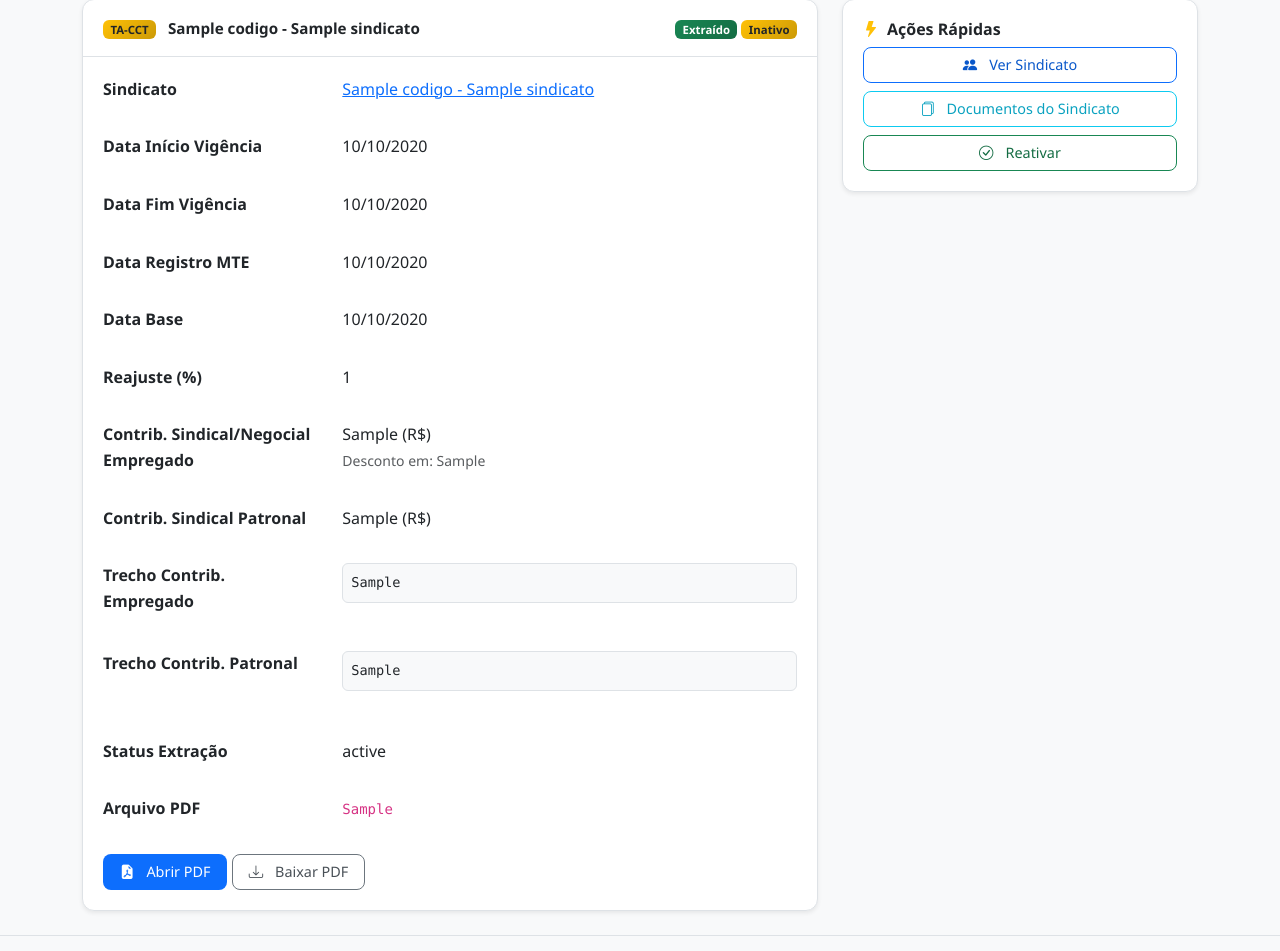
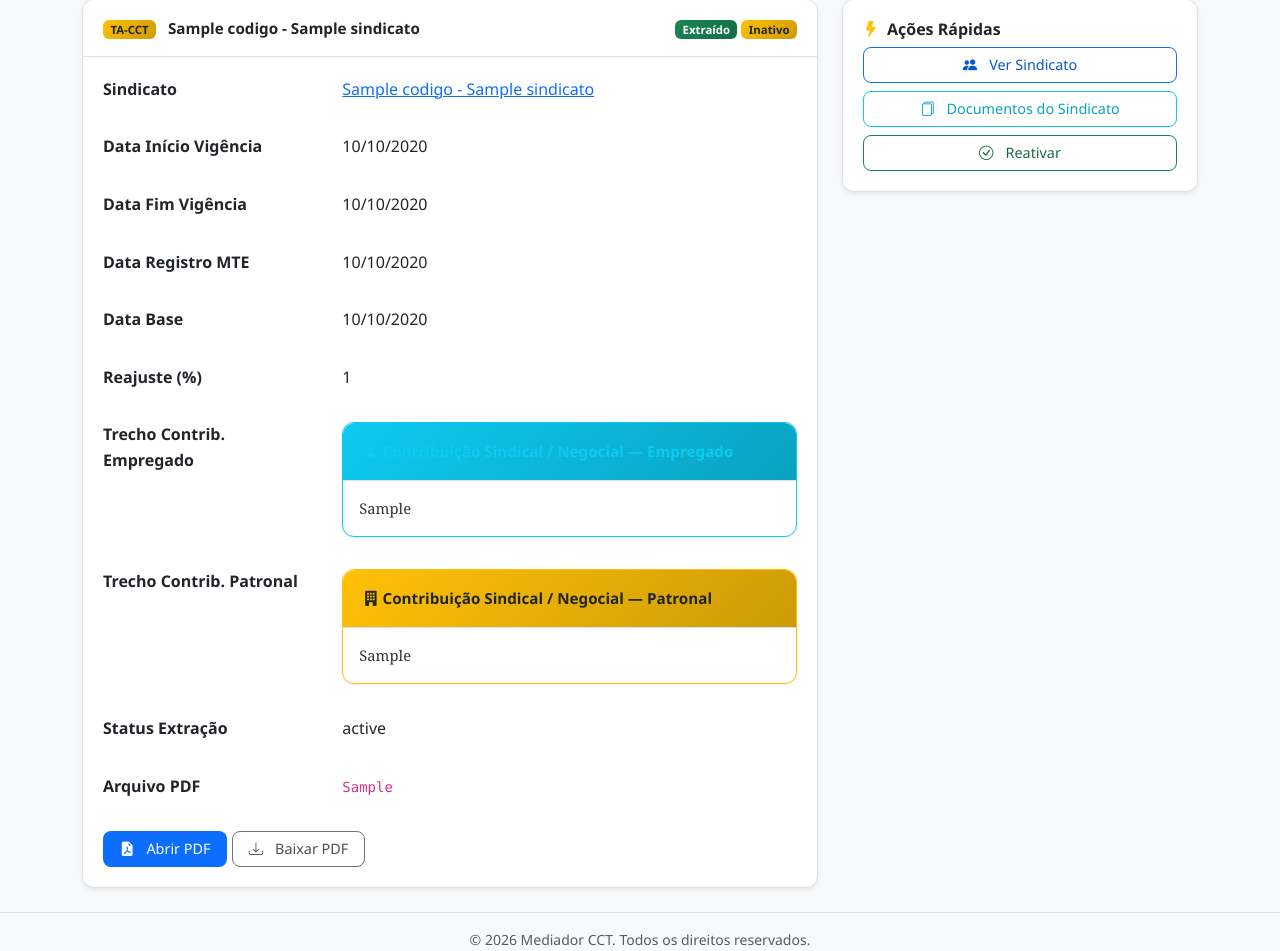
Before and after one commit to mazierogustavo50-maker/buscacct, a Django app: template templates/cctdashboard/detalhe_documento.html in a window 1280 px wide. Shown: the part 206-1157 px from the top of the page. Run offline with Django 5.2, Linux system fonts and the light colour scheme; the template is opened without the code that fills it: most values are stand-ins (such as "Sample title", 1, 10 or a date in 2020).

Commit message:
melhoria: remove exibição numérica de contribuições, mantém apenas trechos de texto
- Remove do template detalhe_documento.html os campos numéricos
  de Contrib. Sindical/Negocial Empregado e Patronal
- Reformata os trechos de contribuição em cards estilizados
  com fonte serifada e melhor legibilidade
- Ajusta extração de trechos: reduz threshold de delimitadores
  de 200 para 100 chars e mínimo de 30 para 20 chars
- Adiciona padrões flexíveis aos marcadores de empregado/patronal
  permitindo texto intermediário (ex: CLÁUSULA XX - CONTRIBUIÇÃO)
- Adiciona marcadores extras de fallback para empregado com
  maior tolerância a variações de texto nas CCTs

```diff
--- a/templates/cctdashboard/detalhe_documento.html
+++ b/templates/cctdashboard/detalhe_documento.html
@@ -62,41 +62,17 @@
                     <dt class="col-sm-4">Reajuste (%)</dt>
                     <dd class="col-sm-8">{{ documento.reajuste_percentual|default:"-" }}</dd>
 
-                    <dt class="col-sm-4">Contrib. Sindical/Negocial Empregado</dt>
-                    <dd class="col-sm-8">
-                        {% if documento.contribuicao_sindical_empregado %}
-                            {{ documento.contribuicao_sindical_empregado }}
-                            {% if documento.contribuicao_sindical_empregado > 0 and documento.contribuicao_sindical_empregado < 100 %}
-                                %
-                            {% else %}
-                                (R$)
-                            {% endif %}
-                        {% else %}
-                            -
-                        {% endif %}
-                        {% if documento.contribuicao_sindical_empregado_meses %}
-                            <br><small class="text-muted">Desconto em: {{ documento.contribuicao_sindical_empregado_meses }}</small>
-                        {% endif %}
-                    </dd>
-
-                    <dt class="col-sm-4">Contrib. Sindical Patronal</dt>
-                    <dd class="col-sm-8">
-                        {% if documento.contribuicao_sindical_patronal %}
-                            {{ documento.contribuicao_sindical_patronal }}
-                            {% if documento.contribuicao_sindical_patronal > 0 and documento.contribuicao_sindical_patronal < 100 %}
-                                %
-                            {% else %}
-                                (R$)
-                            {% endif %}
-                        {% else %}
-                            -
-                        {% endif %}
-                    </dd>
-
                     <dt class="col-sm-4">Trecho Contrib. Empregado</dt>
                     <dd class="col-sm-8">
                         {% if documento.trecho_contribuicao_empregado %}
-                            <pre class="bg-light p-2 rounded border" style="white-space: pre-wrap; max-height: 300px; overflow-y: auto; font-size: 0.85rem;">{{ documento.trecho_contribuicao_empregado }}</pre>
+                            <div class="card border-info">
+                                <div class="card-header bg-info bg-opacity-10 text-info fw-bold small">
+                                    <i class="bi bi-person-fill me-1"></i>Contribuição Sindical / Negocial — Empregado
+                                </div>
+                                <div class="card-body p-3">
+                                    <pre class="mb-0" style="white-space: pre-wrap; font-family: Georgia, 'Times New Roman', serif; font-size: 0.92rem; line-height: 1.6; color: #333; background: transparent; border: none; padding: 0;">{{ documento.trecho_contribuicao_empregado }}</pre>
+                                </div>
+                            </div>
                         {% else %}
                             <span class="text-muted">-</span>
                         {% endif %}
@@ -105,7 +81,14 @@
                     <dt class="col-sm-4">Trecho Contrib. Patronal</dt>
                     <dd class="col-sm-8">
                         {% if documento.trecho_contribuicao_patronal %}
-                            <pre class="bg-light p-2 rounded border" style="white-space: pre-wrap; max-height: 300px; overflow-y: auto; font-size: 0.85rem;">{{ documento.trecho_contribuicao_patronal }}</pre>
+                            <div class="card border-warning">
+                                <div class="card-header bg-warning bg-opacity-10 text-warning fw-bold small">
+                                    <i class="bi bi-building-fill me-1"></i>Contribuição Sindical / Negocial — Patronal
+                                </div>
+                                <div class="card-body p-3">
+                                    <pre class="mb-0" style="white-space: pre-wrap; font-family: Georgia, 'Times New Roman', serif; font-size: 0.92rem; line-height: 1.6; color: #333; background: transparent; border: none; padding: 0;">{{ documento.trecho_contribuicao_patronal }}</pre>
+                                </div>
+                            </div>
                         {% else %}
                             <span class="text-muted">-</span>
                         {% endif %}
```
Also changed, not shown: cctcore/management/commands/atualizar_vigencias.py (+30 -10 lines).
